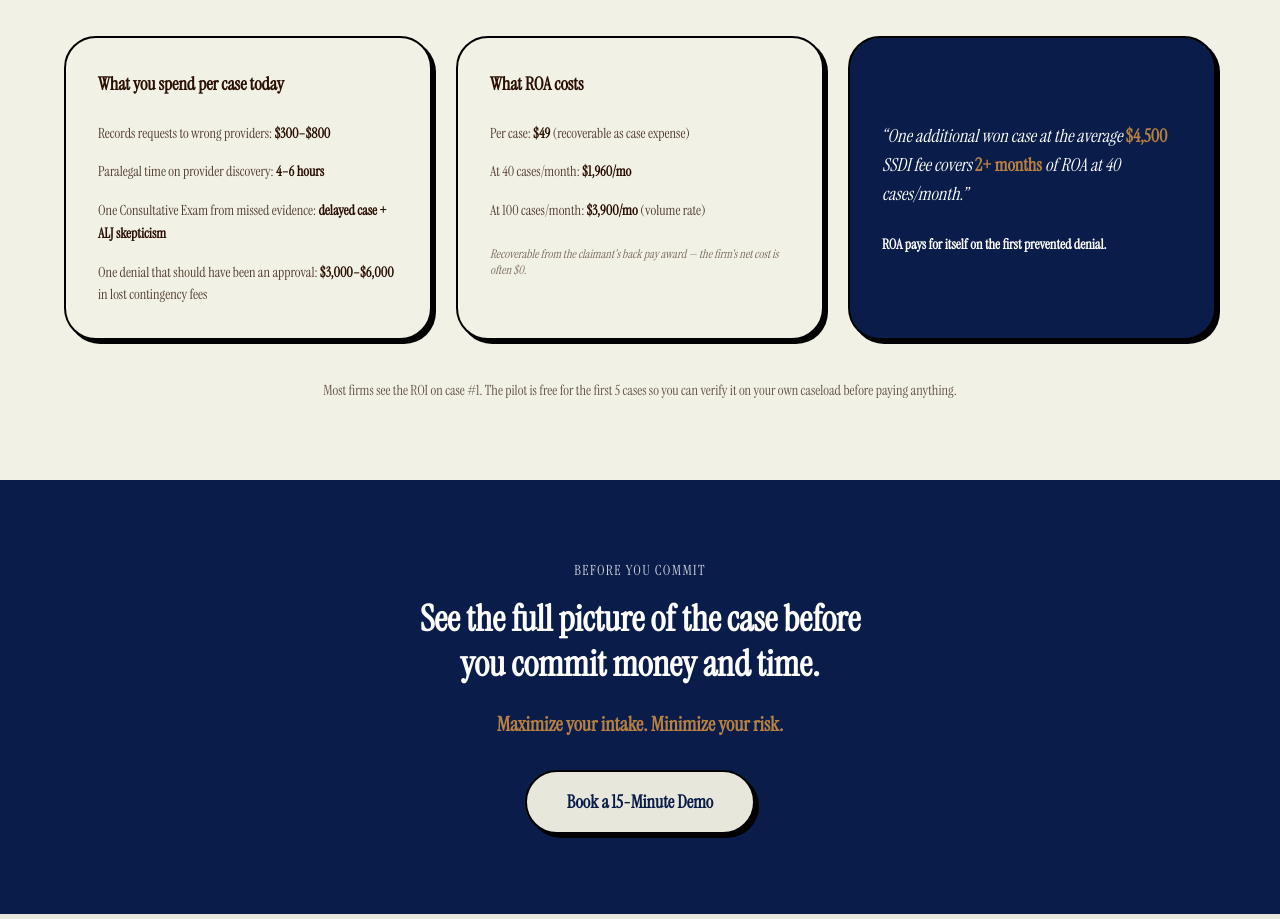
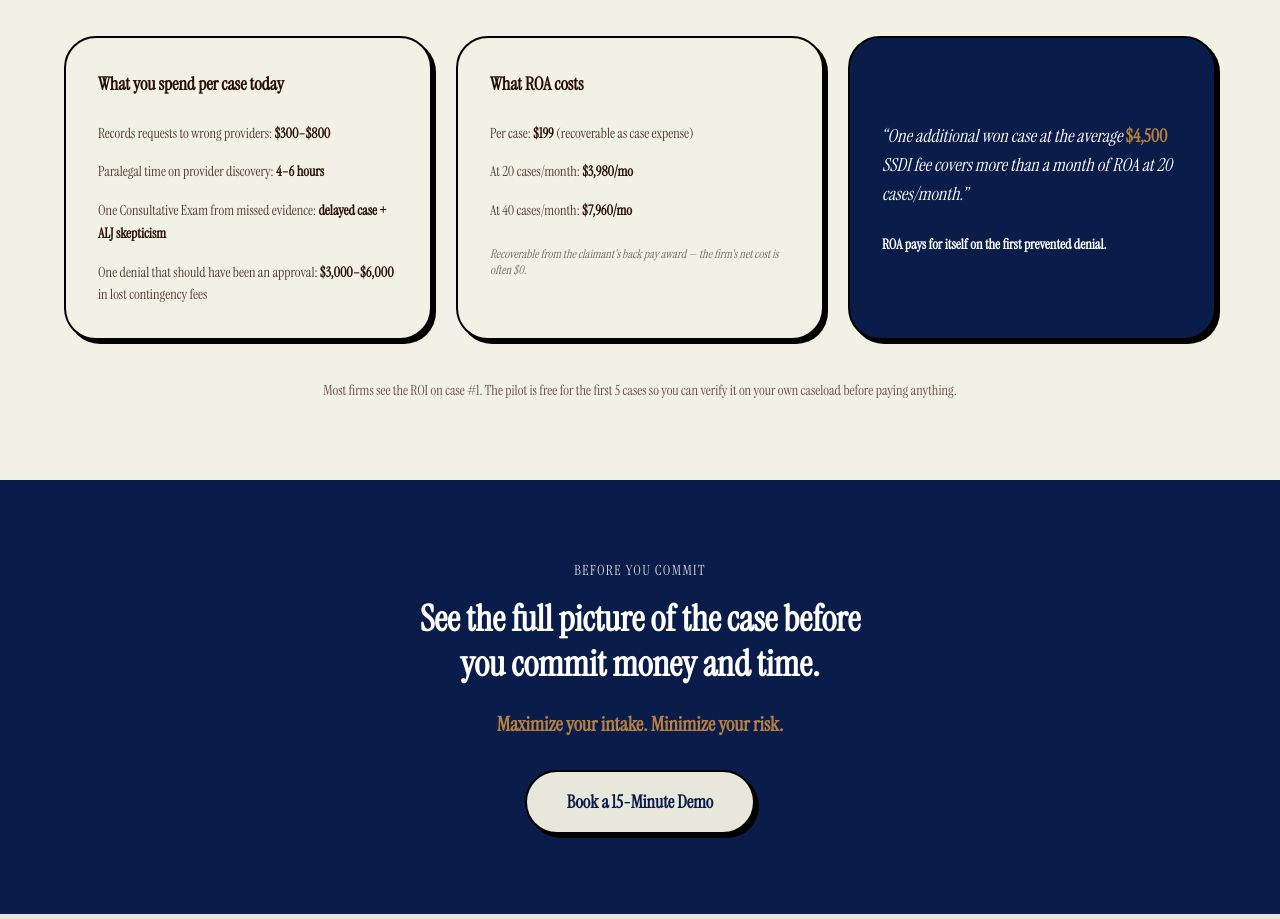
Before and after one commit to mosaxton/v0-right-of-access-marketing-site, a Next.js app: page / in a window 1280 px wide. Shown: the part 1840-2759 px from the top of the page. Built offline with nearby package versions, Linux system fonts and the light colour scheme.

Commit message:
feat: update ROI pricing and pull-quote
Update Column 2 pricing and Column 3 pull-quote text

```diff
--- a/components/ROISection.tsx
+++ b/components/ROISection.tsx
@@ -45,13 +45,13 @@ export const ROISection = () => {
             </h3>
             <ul className="space-y-4 text-foreground/80 font-medium text-sm leading-relaxed">
               <li>
-                Per case: <span className="font-black text-foreground">$49</span> (recoverable as case expense)
+                Per case: <span className="font-black text-foreground">$199</span> (recoverable as case expense)
               </li>
               <li>
-                At 40 cases/month: <span className="font-black text-foreground">$1,960/mo</span>
+                At 20 cases/month: <span className="font-black text-foreground">$3,980/mo</span>
               </li>
               <li>
-                At 100 cases/month: <span className="font-black text-foreground">$3,900/mo</span> (volume rate)
+                At 40 cases/month: <span className="font-black text-foreground">$7,960/mo</span>
               </li>
             </ul>
             <p className="mt-6 text-foreground/60 text-xs italic">
@@ -62,7 +62,7 @@ export const ROISection = () => {
           {/* Column 3: Pull Quote (distinct treatment) */}
           <div className="brutalist-card bg-primary rounded-[2rem] p-8 flex flex-col justify-center">
             <p className="text-primary-foreground font-medium text-lg italic leading-relaxed mb-6">
-              &ldquo;One additional won case at the average <span className="text-gold font-black not-italic">$4,500</span> SSDI fee covers <span className="text-gold font-black not-italic">2+ months</span> of ROA at 40 cases/month.&rdquo;
+              &ldquo;One additional won case at the average <span className="text-gold font-black not-italic">$4,500</span> SSDI fee covers more than a month of ROA at 20 cases/month.&rdquo;
             </p>
             <p className="text-primary-foreground font-black text-sm">
               ROA pays for itself on the first prevented denial.
```
